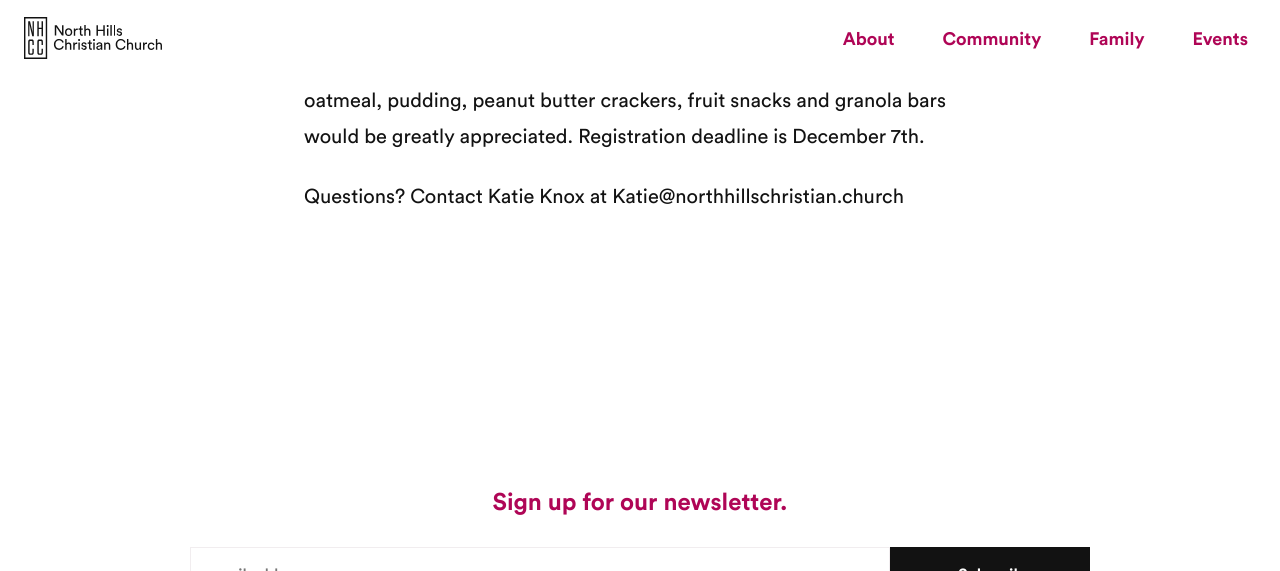
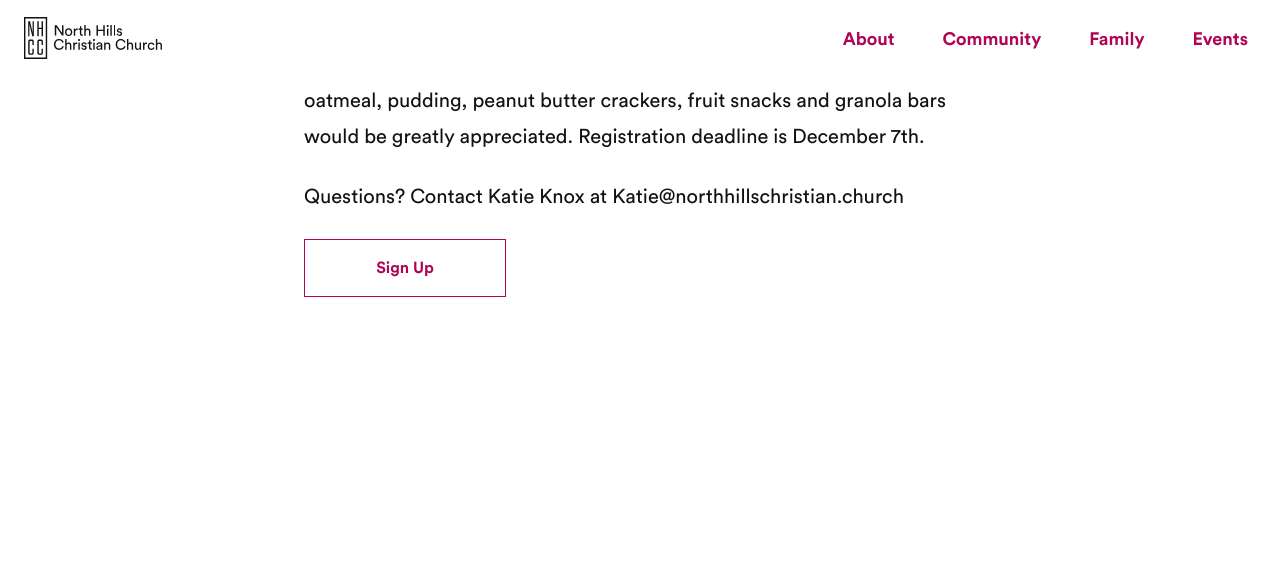
Before and after one commit to kevinrupert/nhcc-web-production, a Jekyll site: the page built from events.md, in a window 1280 px wide and 900 px high, scrolled down 2324 px, cut to the strip 0-571 px from the top of the window. Built offline with Jekyll 4.4.1, drawn with Linux system fonts in a browser that asks for light colours; comment, search, counter and statistics services are not loaded.

Commit message:
Updated Gifted

```diff
--- a/_events/gifted.markdown
+++ b/_events/gifted.markdown
@@ -3,6 +3,7 @@
 date: 2019-10-24 12:00:00 Z
 image: "/uploads/Gifted%20Eventbrite-3.jpg"
 event date: 2019-12-14 10:00:00 Z
+sign up: https://www.eventbrite.com/e/gifted-registration-78416494847
 ---
 
 Children up through 6th grade and their families are invited to join us in our Winter Wonderland Saturday, December 14, 2019. Wander through our maze of decorated spaces and create crafts, decorate cookies, play games, enjoy science experiemnts, experience storytelling, and join in our caroling sing-a-long.
```
